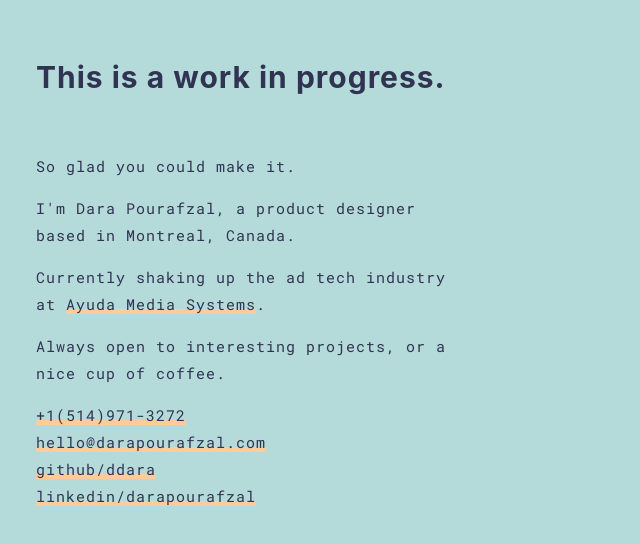
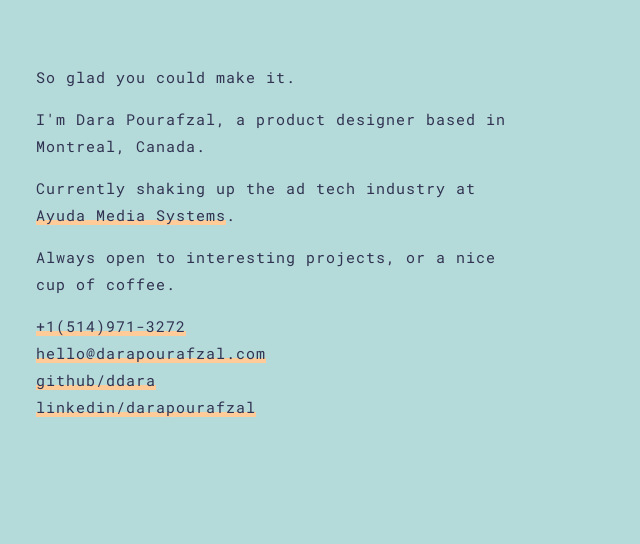
Before and after one commit to ddara/ddara.github.io, a plain HTML site: page index.html in a window 1280 px wide. Shown: the whole page, without its empty margins (0-640 px from the left). Drawn offline with Linux system fonts and the light colour scheme.

Commit message:
changes to responsive

```diff
--- a/index.html
+++ b/index.html
@@ -9,8 +9,6 @@
   <link rel="stylesheet" href="https://fonts.googleapis.com/css?family=Roboto+Mono">
 </head>
 <body>
-  <h1>This is a work in progress.</h1>
-  <br>
   <p>So glad you could make it.</p>
   <p>I'm Dara Pourafzal, a product designer based in Montreal, Canada.</p>
   <p>Currently shaking up the ad tech industry at <a href="http://www.ayudasystems.com" target="_blank" rel="noopener noreferrer">Ayuda Media Systems</a>.</p>
--- a/scss/_base.scss
+++ b/scss/_base.scss
@@ -36,9 +36,7 @@ a {
 }
 
 p {
-  @media (min-width: 800px) {
-    max-width: 33vw;
-  }
+  max-width: 500px;
 }
 
 button {
```
Also changed, not shown: css/styles.min.css, 1 other file.
